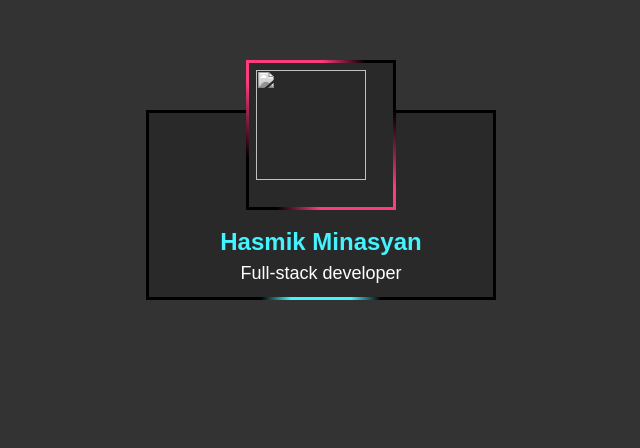
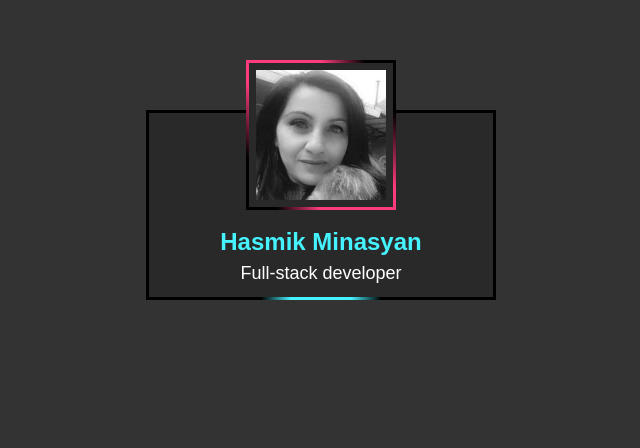
Before and after one commit to Hasul79/Animated-Profile-Card, a plain HTML site: page index.html in a window 1280 px wide. Shown: the part 195-643 px from the top of the page, without its empty margins (319-959 px from the left). Drawn offline with Linux system fonts and the light colour scheme; the site is published under a folder, as on GitHub Pages, so addresses that start at the root find nothing.

```diff
--- a/index.html
+++ b/index.html
@@ -11,7 +11,7 @@
     <div class="card">
         <div class="lines"></div>
         <div class="imgBx">
-            <img src="/images/has.jpg">
+            <img src="./images/has.jpg">
         </div>
           <div class="content">
              <div class="details">
```
